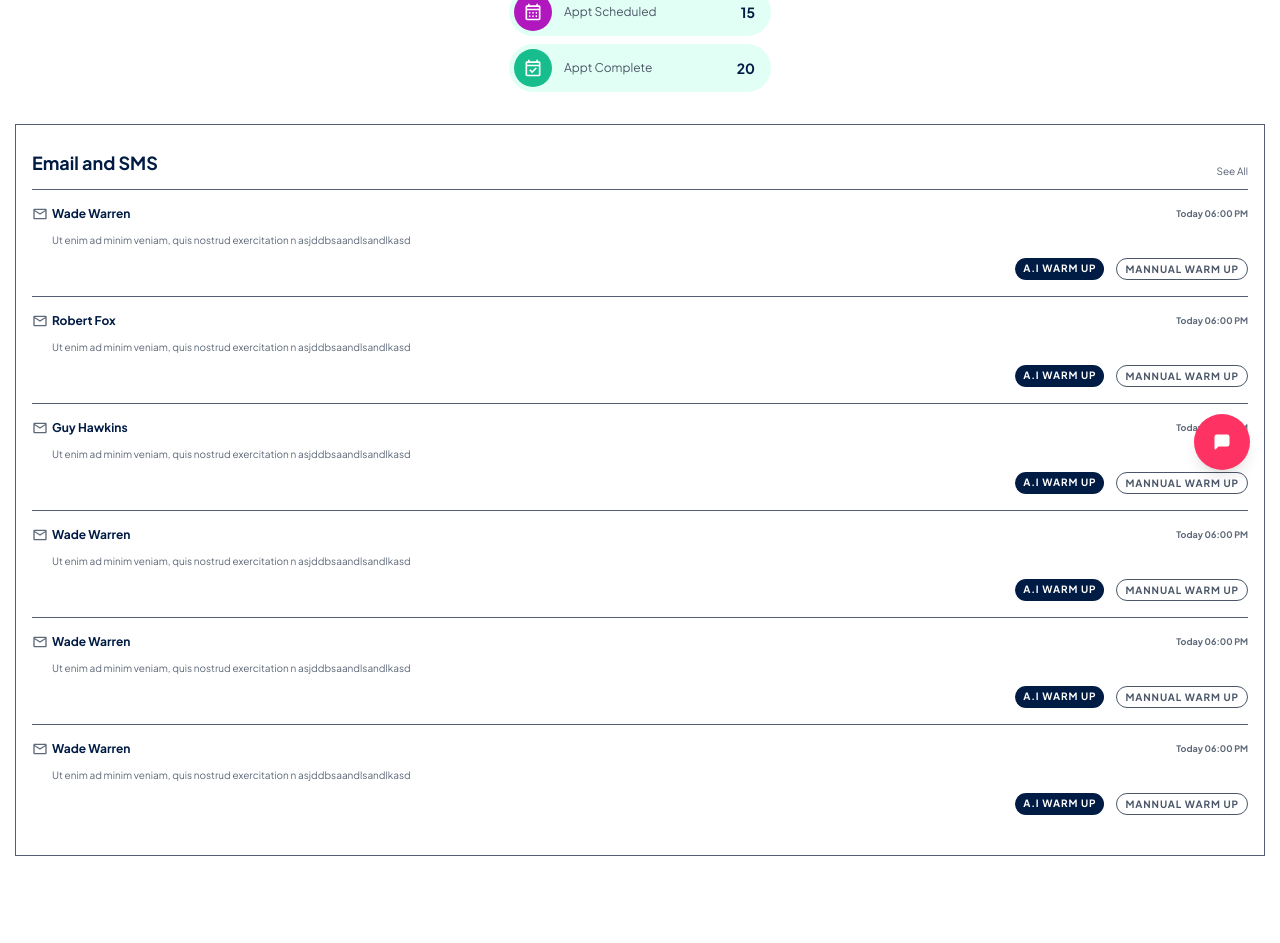
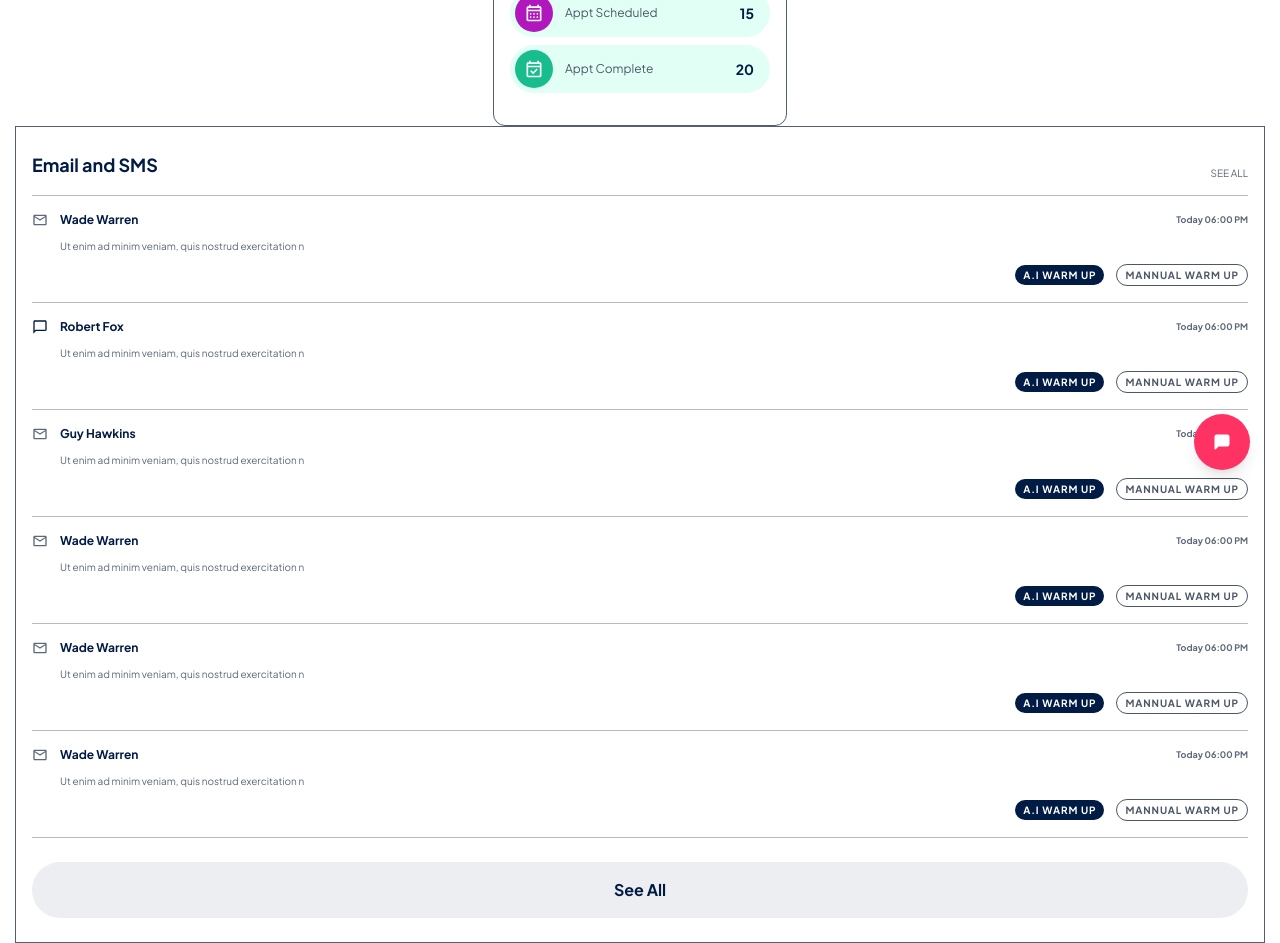
Before and after one commit to talhabaig/autoprosper, a Next.js app: page /crm/demo in a window 1280 px wide. Shown: the part 300-1243 px from the top of the page. Before the commit the page ends 1156 px from the top, so only its background shows below. Built offline with nearby package versions, Linux system fonts and the light colour scheme.

Commit message:
email and sms section crm

```diff
--- a/src/components/Crm/EmailAndSms/EmailAndSms.tsx
+++ b/src/components/Crm/EmailAndSms/EmailAndSms.tsx
@@ -1,41 +1,48 @@
 import React from "react";
-import { MessageIcon } from "@/components/Icons/Icons";
-const SalesActivityList = [
+import { ChatBubble, MessageIcon } from "@/components/Icons/Icons";
+import Button from "../../Common/Button/Button";
+const EmailAndSmsList = [
   {
     id: 1,
-    heading: "Call In",
-    totalRecord: "10",
-    //   icon: <CallIn className="w-5 h-5" />,
+    time: "Today 06:00 PM",
+    heading: "Wade Warren",
+    paragraph: "Ut enim ad minim veniam, quis nostrud exercitation n",
+    icon: <MessageIcon className="w-[16px] 2xl:w-[20px]" />,
   },
   {
     id: 2,
-    //   heading: "Call Out",
-    totalRecord: "18",
-    //   icon: <CallOut className="w-5 h-5" />,
+    time: "Today 06:00 PM",
+    heading: "Robert Fox",
+    paragraph: "Ut enim ad minim veniam, quis nostrud exercitation n",
+    icon: <ChatBubble className="w-[16px] 2xl:w-[20px]" />,
   },
   {
     id: 3,
-    //   heading: "Email Sent",
-    totalRecord: "60",
-    //   icon: <EmailSent className="w-5 h-5" />,
+    time: "Today 06:00 PM",
+    heading: "Guy Hawkins",
+    paragraph: "Ut enim ad minim veniam, quis nostrud exercitation n",
+    icon: <MessageIcon className="w-[16px] 2xl:w-[20px]" />,
   },
   {
     id: 4,
-    //   heading: "SMS Sent",
-    totalRecord: "50",
-    //   icon: <SmsSent className="w-5 h-5" />,
+    time: "Today 06:00 PM",
+    heading: "Wade Warren",
+    paragraph: "Ut enim ad minim veniam, quis nostrud exercitation n",
+    icon: <MessageIcon className="w-[16px] 2xl:w-[20px]" />,
   },
   {
     id: 5,
-    //   heading: "Appt Scheduled",
-    totalRecord: "15",
-    //   icon: <ApptScheduled className="w-5 h-5" />,
+    time: "Today 06:00 PM",
+    heading: "Wade Warren",
+    paragraph: "Ut enim ad minim veniam, quis nostrud exercitation n",
+    icon: <MessageIcon className="w-[16px] 2xl:w-[20px]" />,
   },
   {
     id: 6,
-    //   heading: "Appt Complete",
-    totalRecord: "20",
-    //   icon: <ApptComplete className="w-5 h-5" />,
+    time: "Today 06:00 PM",
+    heading: "Wade Warren",
+    paragraph: "Ut enim ad minim veniam, quis nostrud exercitation n",
+    icon: <MessageIcon className="w-[16px] 2xl:w-[20px]" />,
   },
 ];
 
@@ -43,160 +50,51 @@ const EmailAndSms = () => {
   return (
     <section>
       <div className="border p-[24px_16px]">
-        <div className="flex justify-between items-end mb-3">
+        <div className="border-b border-[#B7BCC3] flex justify-between items-end pb-4 ">
           <h1 className="text-lg font-bold text-dark">Email and SMS</h1>
-          <span className="text-[10px] font-normal">See All</span>
+          <span className="text-[10px] text-[#5D6878] font-normal uppercase">
+            See All
+          </span>
         </div>
-        <div className="border-t py-4">
-          <div className="relative mb-3 pl-[20px] ">
-            <div className="absolute top-0 left-0">
-              <MessageIcon className="w-[16px] 2xl:w-[20px]" />
-            </div>
+        {EmailAndSmsList.map((item, index) => (
+          <div
+            key={index}
+            className="border-b border-[#B7BCC3] py-4 hover:bg-green cursor-pointer"
+          >
+            <div className="relative mb-3 pl-[20px] lg:pl-[24px] xl:pl-[28px] ">
+              <div className="absolute top-0 left-0">{item.icon}</div>
               <div className="relative mb-3 flex items-center justify-between gap-[5px]">
-              <h1 className="text-xs font-bold text-dark">Wade Warren</h1>
+                <h1 className="text-xs font-bold text-dark">{item.heading}</h1>
                 <span className="text-[#5D6878] text-[9px] font-bold">
-                Today 06:00 PM
+                  {item.time}
                 </span>
               </div>
               <p className="text-[10px] text-dark-3 mb-3 truncate">
-              Ut enim ad minim veniam, quis nostrud exercitation n
-              asjddbsaandlsandlkasd
+                {item.paragraph}
               </p>
             </div>
-          <div className="flex justify-end gap-3 ">
-            <span className="p-[4px_8px] rounded-[100px] bg-dark text-[#FFFFFF] text-[10px] font-bold tracking-[0.9px] uppercase">
+            <div className="flex items-center justify-end gap-3 ">
+              <span
+                className="p-[4px_8px] rounded-[100px] bg-dark text-[#FFFFFF]
+             text-[10px] font-bold tracking-[0.9px] uppercase"
+              >
                 A.i warm up
               </span>
-            <span className="p-[4px_8px] rounded-[100px] border border-[#4B5768] text-[#4B5768] text-[10px] font-bold tracking-[0.9px] uppercase">
+              <span
+                className="p-[4px_8px] rounded-[100px] border border-[#4B5768]
+             text-[#4B5768] text-[10px] font-bold tracking-[0.9px] uppercase"
+              >
                 Mannual warm up
               </span>
             </div>
           </div>
-        <div className="border-t py-4">
-          <div className="relative mb-3 pl-[20px] ">
-            <div className="absolute top-0 left-0">
-              <MessageIcon className="w-[16px] 2xl:w-[20px]" />
-            </div>
-            <div className="relative mb-3 flex items-center justify-between gap-[5px]">
-              <h1 className="text-xs font-bold text-dark">Robert Fox</h1>
-              <span className="text-[#5D6878] text-[9px] font-bold">
-                Today 06:00 PM
-              </span>
-            </div>
-            <p className="text-[10px] text-dark-3 mb-3 truncate">
-              Ut enim ad minim veniam, quis nostrud exercitation n
-              asjddbsaandlsandlkasd
-            </p>
-          </div>
-          <div className="flex justify-end gap-3 ">
-            <span className="p-[4px_8px] rounded-[100px] bg-dark text-[#FFFFFF] text-[10px] font-bold tracking-[0.9px] uppercase">
-              A.i warm up
-            </span>
-            <span className="p-[4px_8px] rounded-[100px] border border-[#4B5768] text-[#4B5768] text-[10px] font-bold tracking-[0.9px] uppercase">
-              Mannual warm up
-            </span>
-          </div>
-        </div>
-        <div className="border-t py-4">
-          <div className="relative mb-3 pl-[20px] ">
-            <div className="absolute top-0 left-0">
-              <MessageIcon className="w-[16px] 2xl:w-[20px]" />
-            </div>
-            <div className="relative mb-3 flex items-center justify-between gap-[5px]">
-              <h1 className="text-xs font-bold text-dark">Guy Hawkins</h1>
-              <span className="text-[#5D6878] text-[9px] font-bold">
-                Today 06:00 PM
-              </span>
-            </div>
-            <p className="text-[10px] text-dark-3 mb-3 truncate">
-              Ut enim ad minim veniam, quis nostrud exercitation n
-              asjddbsaandlsandlkasd
-            </p>
-          </div>
-          <div className="flex justify-end gap-3 ">
-            <span className="p-[4px_8px] rounded-[100px] bg-dark text-[#FFFFFF] text-[10px] font-bold tracking-[0.9px] uppercase">
-              A.i warm up
-            </span>
-            <span className="p-[4px_8px] rounded-[100px] border border-[#4B5768] text-[#4B5768] text-[10px] font-bold tracking-[0.9px] uppercase">
-              Mannual warm up
-            </span>
-          </div>
-        </div>
-        <div className="border-t py-4">
-          <div className="relative mb-3 pl-[20px] ">
-            <div className="absolute top-0 left-0">
-              <MessageIcon className="w-[16px] 2xl:w-[20px]" />
-            </div>
-            <div className="relative mb-3 flex items-center justify-between gap-[5px]">
-              <h1 className="text-xs font-bold text-dark">Wade Warren</h1>
-              <span className="text-[#5D6878] text-[9px] font-bold">
-                Today 06:00 PM
-              </span>
-            </div>
-            <p className="text-[10px] text-dark-3 mb-3 truncate">
-              Ut enim ad minim veniam, quis nostrud exercitation n
-              asjddbsaandlsandlkasd
-            </p>
-          </div>
-          <div className="flex justify-end gap-3 ">
-            <span className="p-[4px_8px] rounded-[100px] bg-dark text-[#FFFFFF] text-[10px] font-bold tracking-[0.9px] uppercase">
-              A.i warm up
-            </span>
-            <span className="p-[4px_8px] rounded-[100px] border border-[#4B5768] text-[#4B5768] text-[10px] font-bold tracking-[0.9px] uppercase">
-              Mannual warm up
-            </span>
-          </div>
-        </div>
-        <div className="border-t py-4">
-          <div className="relative mb-3 pl-[20px] ">
-            <div className="absolute top-0 left-0">
-              <MessageIcon className="w-[16px] 2xl:w-[20px]" />
-            </div>
-            <div className="relative mb-3 flex items-center justify-between gap-[5px]">
-              <h1 className="text-xs font-bold text-dark">Wade Warren</h1>
-              <span className="text-[#5D6878] text-[9px] font-bold">
-                Today 06:00 PM
-              </span>
-            </div>
-            <p className="text-[10px] text-dark-3 mb-3 truncate">
-              Ut enim ad minim veniam, quis nostrud exercitation n
-              asjddbsaandlsandlkasd
-            </p>
-          </div>
-          <div className="flex justify-end gap-3 ">
-            <span className="p-[4px_8px] rounded-[100px] bg-dark text-[#FFFFFF] text-[10px] font-bold tracking-[0.9px] uppercase">
-              A.i warm up
-            </span>
-            <span className="p-[4px_8px] rounded-[100px] border border-[#4B5768] text-[#4B5768] text-[10px] font-bold tracking-[0.9px] uppercase">
-              Mannual warm up
-            </span>
-          </div>
-        </div>
-        <div className="border-t py-4">
-          <div className="relative mb-3 pl-[20px] ">
-            <div className="absolute top-0 left-0">
-              <MessageIcon className="w-[16px] 2xl:w-[20px]" />
-            </div>
-            <div className="relative mb-3 flex items-center justify-between gap-[5px]">
-              <h1 className="text-xs font-bold text-dark">Wade Warren</h1>
-              <span className="text-[#5D6878] text-[9px] font-bold">
-                Today 06:00 PM
-              </span>
-            </div>
-            <p className="text-[10px] text-dark-3 mb-3 truncate">
-              Ut enim ad minim veniam, quis nostrud exercitation n
-              asjddbsaandlsandlkasd
-            </p>
-          </div>
-          <div className="flex justify-end gap-3 ">
-            <span className="p-[4px_8px] rounded-[100px] bg-dark text-[#FFFFFF] text-[10px] font-bold tracking-[0.9px] uppercase">
-              A.i warm up
-            </span>
-            <span className="p-[4px_8px] rounded-[100px] border border-[#4B5768] text-[#4B5768] text-[10px] font-bold tracking-[0.9px] uppercase">
-              Mannual warm up
-            </span>
-          </div>
-        </div>
+        ))}
+        <Button
+          variant="primary"
+          className={`!p-[10px_20px] text-[13px] !bg-[#ECEEF1] mt-6 w-full !bg-bg-none `}
+        >
+          See All
+        </Button>
       </div>
     </section>
   );
--- a/src/components/Crm/SalesActivity/SalesActivity.tsx
+++ b/src/components/Crm/SalesActivity/SalesActivity.tsx
@@ -51,7 +51,7 @@ const SalesActivityList = [
 const SalesActivity = () => {
   return (
     <section>
-      <div className="rounded-xl bg-white p-[24px_16px]">
+      <div className="rounded-xl border bg-white p-[24px_16px]">
         <h1 className="text-lg font-bold text-[#001B44] mb-3">
           Sales Activity
         </h1>
--- a/src/components/Icons/Icons.tsx
+++ b/src/components/Icons/Icons.tsx
@@ -2448,7 +2448,6 @@ export const MessageIcon: React.FC<propType> = ({
       fill={fill}
       className={className}
       viewBox="0 0 16 16"
-
     >
       <path
         d="M2.66536 13.3327C2.2987 13.3327 1.98481 13.2021 1.7237 12.941C1.46259 12.6799 1.33203 12.366 1.33203 11.9993V3.99935C1.33203 3.63268 1.46259 3.31879 1.7237 3.05768C1.98481 2.79657 2.2987 2.66602 2.66536 2.66602H13.332C13.6987 2.66602 14.0126 2.79657 14.2737 3.05768C14.5348 3.31879 14.6654 3.63268 14.6654 3.99935V11.9993C14.6654 12.366 14.5348 12.6799 14.2737 12.941C14.0126 13.2021 13.6987 13.3327 13.332 13.3327H2.66536ZM7.9987 8.66602L2.66536 5.33268V11.9993H13.332V5.33268L7.9987 8.66602ZM7.9987 7.33268L13.332 3.99935H2.66536L7.9987 7.33268ZM2.66536 5.33268V3.99935V11.9993V5.33268Z"
@@ -2457,3 +2456,25 @@ export const MessageIcon: React.FC<propType> = ({
     </svg>
   );
 };
+export const ChatBubble: React.FC<propType> = ({
+  width,
+  height,
+  fill,
+  className,
+}) => {
+  return (
+    <svg
+      xmlns="http://www.w3.org/2000/svg"
+      width={width}
+      height={height}
+      fill={fill}
+      className={className}
+      viewBox="0 0 16 16"
+    >
+      <path
+        d="M1.33203 14.6673V2.66732C1.33203 2.30065 1.46259 1.98676 1.7237 1.72565C1.98481 1.46454 2.2987 1.33398 2.66536 1.33398H13.332C13.6987 1.33398 14.0126 1.46454 14.2737 1.72565C14.5348 1.98676 14.6654 2.30065 14.6654 2.66732V10.6673C14.6654 11.034 14.5348 11.3479 14.2737 11.609C14.0126 11.8701 13.6987 12.0007 13.332 12.0007H3.9987L1.33203 14.6673ZM3.43203 10.6673H13.332V2.66732H2.66536V11.4173L3.43203 10.6673Z"
+        fill="#001B44"
+      />
+    </svg>
+  );
+};
```
Lines whose indentation alone changed are shown as unchanged.
